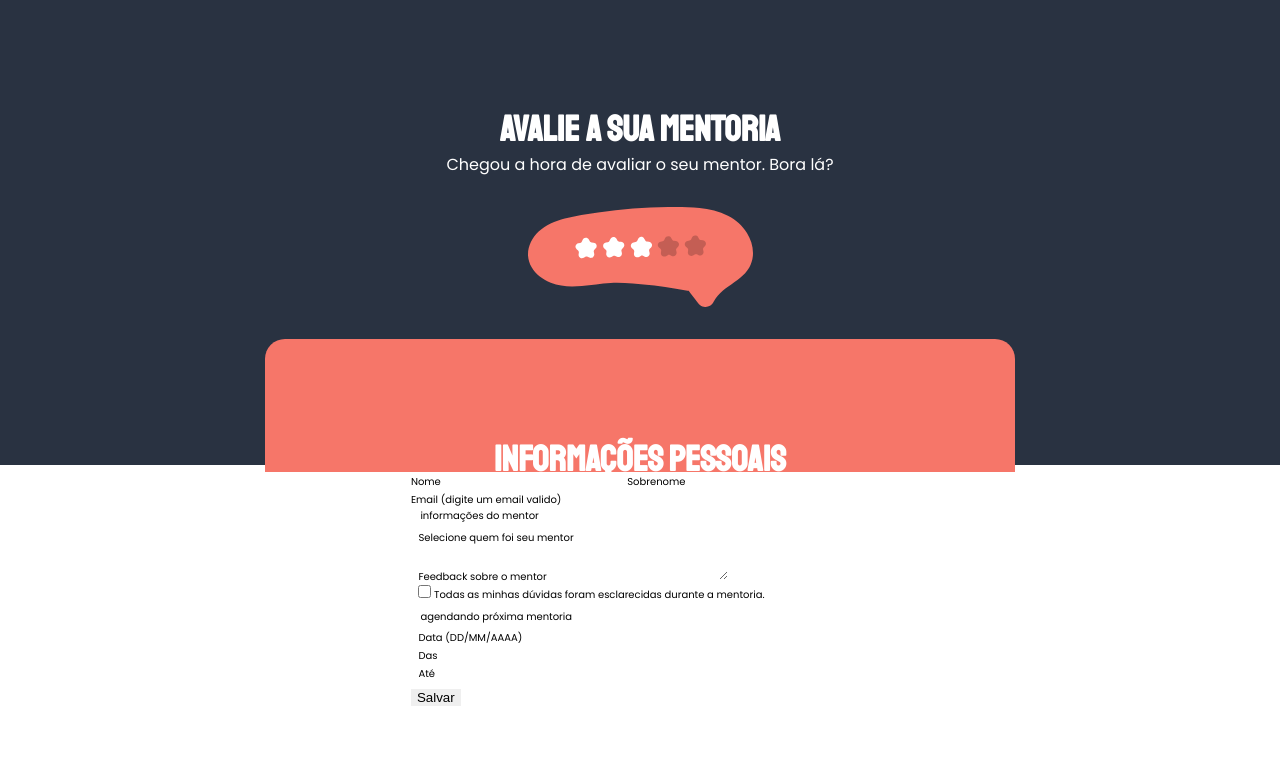
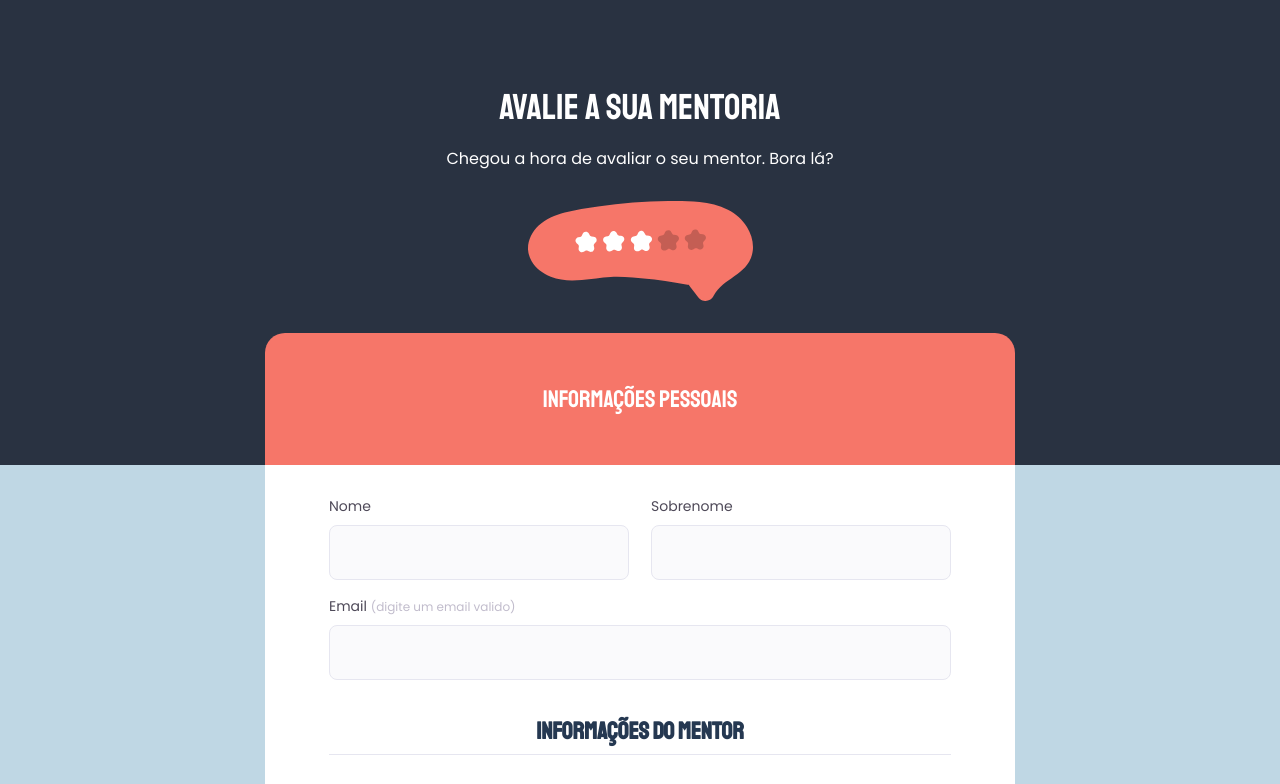
Before and after one commit to ferpalaria/form_2, a plain HTML site: page index.html in a window 1280 px wide. Shown: the top 784 px of the page. Drawn offline with Linux system fonts and the light colour scheme.

Commit message:
finished

```diff
--- a/index.html
+++ b/index.html
@@ -18,49 +18,65 @@
     <main>
 
         <header>
+            <div class="fundo"></div>
             <h1>avalie a sua mentoria</h1>
             <p>Chegou a hora de avaliar o seu mentor. Bora lá?</p>
             <img src="./assets/estrelas.svg" alt="ilustração de três estrelas de 5 avaliadas">
-            <div>
+            <div class="titulo">
                 <h1>
-                    informações pessoais</div>
+                    informações pessoais
                 </h1>
+            </div>
         </header>
 
         <form id="form-avaliacao-mentor">
             <div id="nome">
+                <div class="input-wrapper">
+
                     <label for="event-nome">Nome</label>
                     <input type="text" id="event-nome">
+                </div>
+                <div class="input-wrapper">
                     <label for="event-sobrenome">Sobrenome</label>
                     <input type="text" id="event-sobrenome">
                 </div>
+            </div>
+            <div class="input-wrapper">
                 <label for="event-email">Email <span>(digite um email valido)</span></label>
-            <input type="text" id="event-email">
+                <input type="text" class="email" id="event-email">
+            </div>
 
-            <fieldset>
-                <legend>informações do mentor</legend>
+            <h2>informações do mentor</h2>
+            <div class="line"></div>
+            <div class="feedback">
                 <div class="input-wrapper">
                     <label for="event-instrutor">Selecione quem foi seu mentor</label>
                     <input type="text" id="event-instrutor">
                 </div>
+
                 <div class="input-wrapper">
                     <label for="event-feedback">Feedback sobre o mentor</label>
                     <textarea id="event-feedback"></textarea>
                 </div>
+
                 <div class="input-wrapper">
                     <input type="checkbox" id="event-duvidas-esclarecidas">
                     <label for="event-duvidas-esclarecidas">Todas as minhas dúvidas foram esclarecidas durante a
                         mentoria.</label>
                 </div>
-            </fieldset>
+            </div>
 
-            <fieldset>
-                <legend>agendando próxima mentoria</legend>
+            <h2>agendando próxima mentoria</h2>
+            <div class="line"></div>
+
+            <div class="agenda">
 
                 <div class="input-wrapper">
                     <label for="event-data">Data <span>(DD/MM/AAAA)</span></label>
                     <input type="text" id=event-data>
                 </div>
+                <div class="horario">
+
                     <div class="input-wrapper">
                         <label for="event-das">Das</label>
                         <input type="text" id="event-das">
@@ -69,7 +85,9 @@
                         <label for="event-das">Até</label>
                         <input type="text" id="event-ate">
                     </div>
-            </fieldset>
+                </div>
+
+            </div>
 
             <button>Salvar</button>
         </form>
--- a/style.css
+++ b/style.css
@@ -1,15 +1,39 @@
 * {
-  border: 0;
+  padding: 0;
   margin: 0;
   box-sizing: border-box;
 }
 
 :root {
   font-size: 62.5%; /* 10px */
-  /* px -> rem */
 }
 
-body::before {
+body {
+  background-color: #bfd7e4;
+}
+
+main {
+  font-family: "Poppins", sans-serif;
+  width: 75rem;
+  margin: 0 auto;
+
+  display: flex;
+  flex-direction: column;
+  align-items: center;
+}
+
+header {
+  display: flex;
+  flex-direction: column;
+  align-items: center;
+
+  width: 100%;
+  height: 46.5rem;
+
+  padding-top: 8.5rem;
+}
+
+header div:first-child {
   content: "";
   position: absolute;
   z-index: -1;
@@ -23,53 +47,175 @@ body::before {
   width: 100%;
 }
 
-main {
-  font-family: "Poppins", sans-serif;
-  width: 75.0rem;
-  margin: 0 auto;
-
-  display: flex;
-  flex-direction: column;
-  align-items: center;
-}
-
-header {
-  display: flex;
-  flex-direction: column;
-  align-items: center;
-  width: 100%;
-}
-
 header h1 {
-  font-family: 'Staatliches', cursive;
+  font-family: "Staatliches";
+  font-weight: 400;
   font-size: 3.6rem;
-  text-transform: uppercase;
+  line-height: 4.5rem;
   color: white;
-
-  margin: 10.7rem auto 0;
 }
 
 header p {
   font-size: 1.6rem;
   color: white;
-  margin-bottom: 3.0rem;
+  margin: 1.6rem auto 3rem;
 }
 
 header img {
   margin-bottom: 3.2rem;
 }
 
-header div {
-  background-color: #F67669;
+header div h1 {
+  font-family: "Staatliches", cursive;
+  font-size: 2.4rem;
+  text-transform: uppercase;
+  color: white;
+  font-weight: 400;
+}
+
+header div:last-child {
+  background-color: #f67669;
   width: 100%;
   height: 13.3rem;
-  border-radius: 2.0rem 2.0rem 0 0;
+  border-radius: 2rem 2rem 0 0;
 
-  font-family: 'Staatliches', cursive;
+  font-family: "Staatliches", cursive;
   color: white;
   font-weight: 400;
   font-size: 2.4rem;
 
   display: flex;
   align-items: center;
+  justify-content: center;
 }
+
+form {
+  background-color: white;
+  width: 100%;
+  padding: 3.1rem 6.4rem 6.4rem;
+
+  display: flex;
+  flex-direction: column;
+
+  border-radius: 0 0 20px 20px;
+}
+
+div.input-wrapper {
+  display: flex;
+  flex-direction: column;
+}
+
+#nome {
+  display: flex;
+  justify-content: space-between;
+}
+
+label {
+  font-size: 1.4rem;
+  margin-bottom: 8px;
+  color: #4e4958;
+}
+
+span {
+  color: #c1bccc;
+  font-size: 1.2rem;
+}
+
+input {
+  width: 30rem;
+  height: 5.5rem;
+
+  background-color: #fafafc;
+  border: 1px solid #e6e6f0;
+  border-radius: 8px;
+
+  margin-bottom: 1.6rem;
+}
+
+.email {
+  width: 100%;
+  margin: 0;
+}
+
+h2 {
+  font-family: "Staatliches", cursive;
+  font-size: 2.4rem;
+  color: #253851;
+
+  margin: 3.6rem auto 8px;
+}
+
+.line {
+  border-bottom: 1px solid #e6e6f0;
+
+  width: 100%;
+  margin-bottom: 3.2rem;
+}
+
+.feedback {
+  display: flex;
+  flex-direction: column;
+  gap: 1.4rem;
+}
+
+textarea {
+  height: 16.7rem;
+  background-color: #fafafc;
+  border: 1px solid #e6e6f0;
+}
+
+.feedback .input-wrapper:nth-child(3) {
+  flex-direction: row;
+  align-items: end;
+}
+
+#event-duvidas-esclarecidas {
+  appearance: none;
+
+  background-color: #fafafc;
+  border: 1px solid #e6e6f0;
+  border-radius: 8px;
+
+  height: 2.4rem;
+  width: 2.4rem;
+
+  margin: 1.4rem 8px 0 0;
+}
+
+#event-duvidas-esclarecidas + label {
+  margin: 0;
+}
+
+.agenda {
+  display: flex;
+  flex-direction: row;
+  gap: 3.2rem;
+}
+
+.horario {
+  display: flex;
+  flex-direction: row;
+  gap: 1rem;
+}
+
+.horario input {
+  width: 14rem;
+}
+
+button {
+  font-family: "Staatliches", cursive;
+  text-transform: uppercase;
+
+  background-color: #f67669;
+  color: white;
+
+  font-weight: 400;
+  font-size: 2rem;
+
+  border: 0;
+  border-radius: 8px;
+
+  height: 5.1rem;
+
+  margin-top: 5rem;
+}
```
Lines whose indentation alone changed are shown as unchanged.
